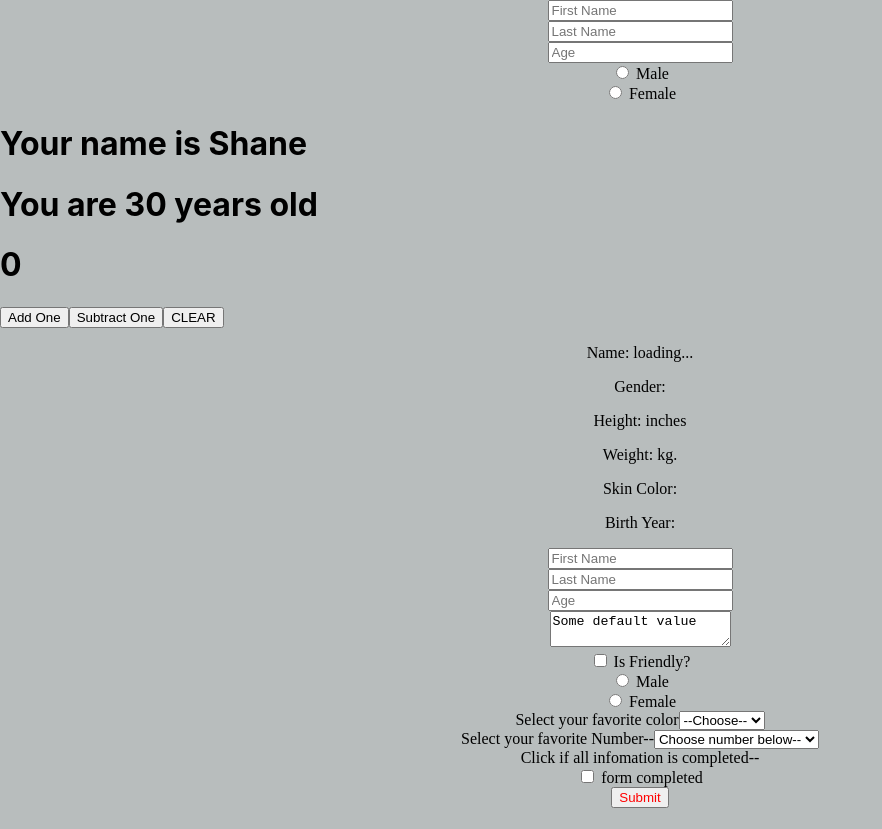
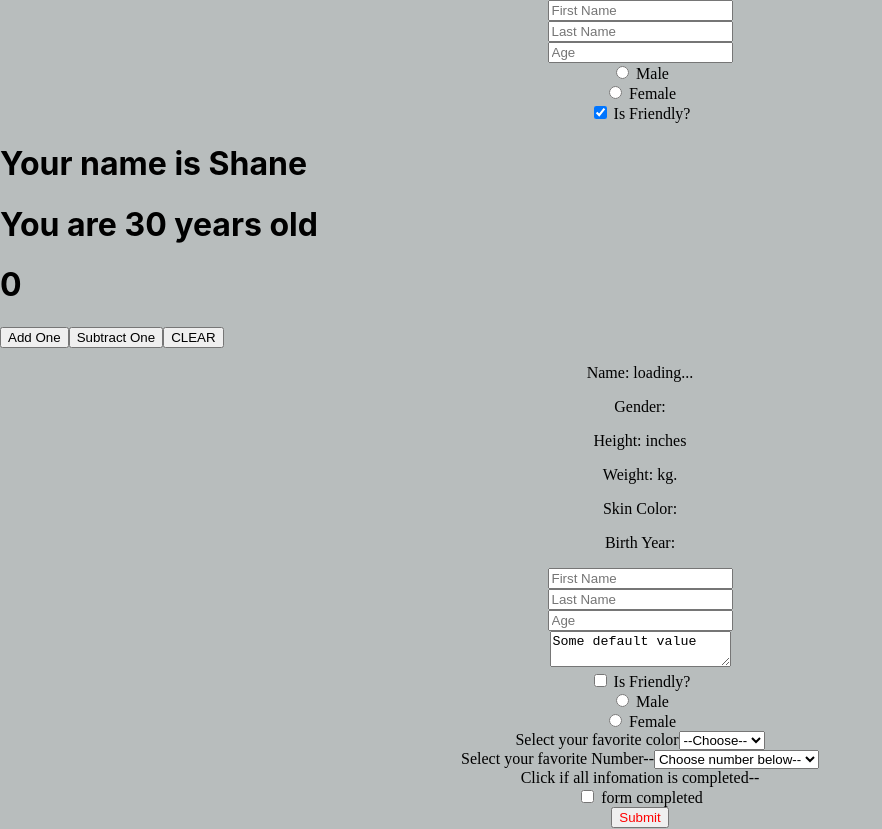
Before and after one commit to shanecolby/my_app_react, a React (Create React App) app: page / in a window 1280 px wide. Shown: the top 829 px of the page, without its empty margins (0-882 px from the left). Built offline with nearby package versions, Linux system fonts and the light colour scheme; no server answers.

Commit message:
work on onChange for checkbox using functional state

```diff
--- a/src/components/FormFunctional.js
+++ b/src/components/FormFunctional.js
@@ -6,6 +6,7 @@ function FormFunctional() {
   const [lastName, setlastName] = useState("")
   const [age, setAge] = useState("")
   const [gender, setGender] = useState("")
+  const [isFriendly, setIsFriendly] = useState("false")
 
   // function handleChange(event) {
   //   const { name, value } = event.target
@@ -84,6 +85,20 @@ function FormFunctional() {
 
       </label>
 
+      <br />
+
+      <label>
+        <input
+          type="checkbox"
+          name="isFriendly"
+          checked={isFriendly}
+          onChange={e => setIsFriendly(
+            type === "checkbox" ? setIsFriendly(e.target.value) : setIsFriendly(e.target.value)
+          )}
+        /> Is Friendly?
+
+        </label>
+
 
 
 
```
